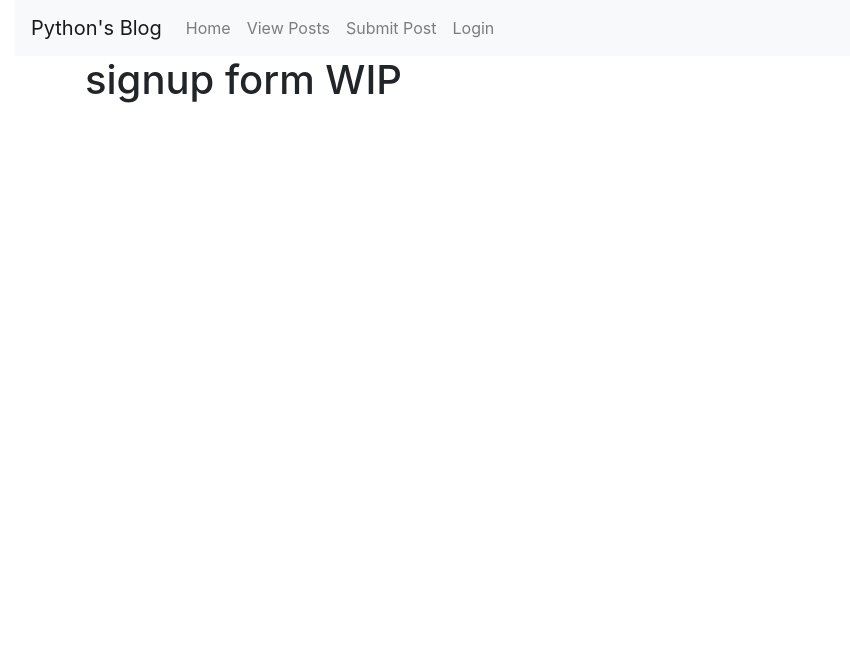
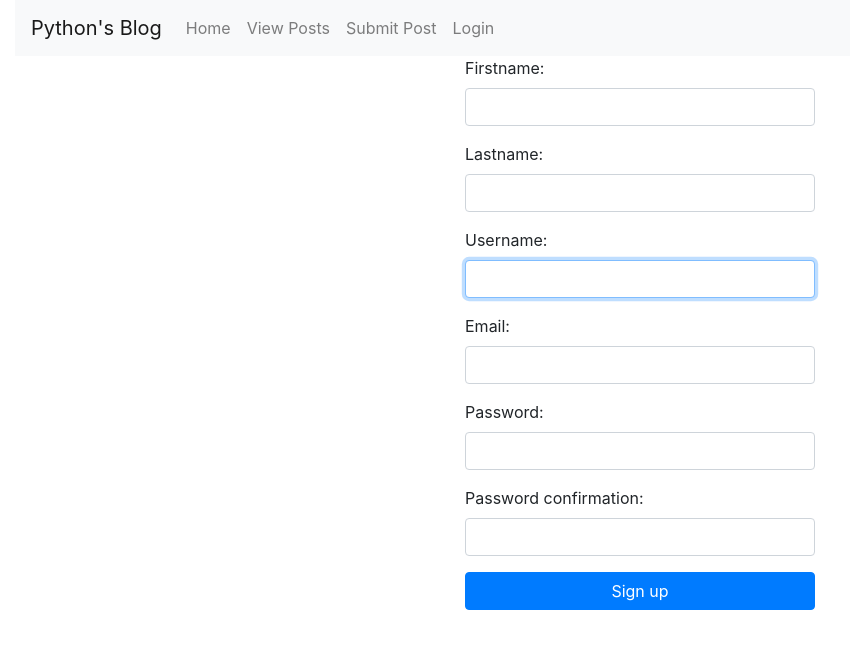
Before and after one commit to djsall/halado_prog_bead, a Django app: page /signup in a window 1280 px wide. Shown: the top 649 px of the page, without its empty margins (0-850 px from the left). Run offline with Django 3.2, Linux system fonts and the light colour scheme; some libraries are stand-ins or nearby versions.

Commit message:
signup view completed

```diff
--- /dev/null
+++ b/halado_prog_bead/forms.py
@@ -0,0 +1,14 @@
+from django import forms
+from django.contrib.auth.models import User
+from django.contrib.auth.forms import UserCreationForm
+
+
+class SignUpForm(UserCreationForm):
+	username = forms.CharField(max_length=30)
+	email = forms.EmailField(max_length=200)
+	firstname = forms.CharField(max_length=30)
+	lastname = forms.CharField(max_length=30)
+
+	class Meta:
+		model = User
+		fields = ('firstname', 'lastname', 'username', 'email', 'password1', 'password2',)
--- a/halado_prog_bead/templates/registration/signup.html
+++ b/halado_prog_bead/templates/registration/signup.html
@@ -1,5 +1,24 @@
 {% extends 'base_generic.html' %}
+{% load app_filters %}
 {% block content %}
+  {% if user.is_authenticated %}
+    <span class="text-danger text-center">You are already logged in as {{ user.get_username }}</span>
 
-<h1>signup form WIP</h1>
+    {% else %}
+      <div class="row">
+        <div class="offset-4 col-4">
+          <form method="post" action="{% url 'signup' %}">
+            {% csrf_token %}
+            {% for field in form %}
+              <div class="form-group">
+                {{ field.label_tag }}
+                {{ field|addclass:'form-control' }}
+              </div>
+            {% endfor %}
+            <button type="submit" class="btn btn-block btn-primary">Sign up</button>
+
+          </form>
+        </div>
+      </div>
+  {% endif %}
 {% endblock %}
--- a/halado_prog_bead/views.py
+++ b/halado_prog_bead/views.py
@@ -1,8 +1,12 @@
-from django.shortcuts import render
+from django.contrib.auth import login, authenticate
+from django.contrib.auth.forms import UserCreationForm
+from django.shortcuts import render, redirect
 from django.http import HttpRequest;
 from django.template import Context
 
 # example post data - TODO: Convert to DICT ARRAY so multiple posts can be viewed
+from .forms import SignUpForm
+
 article_data = {
 	"title": "yeah, here we go",
 	"content": "Fuck you",
@@ -41,6 +45,18 @@ def submitpost(request):
 
 # signup form
 def signup(request):
+	form = UserCreationForm(request.POST)
+	if form.is_valid():
+		form.save()
+		username = form.cleaned_data.get('username')
+		password = form.cleaned_data.get('password1')
+		user = authenticate(username=username, password=password)
+		login(request, user)
+		return redirect('index')
+	else:
+		form = SignUpForm()
+	return render(request, 'registration/signup.html', {'form': form})
+
 	return render(
 		request,
 		'registration/signup.html'
```
